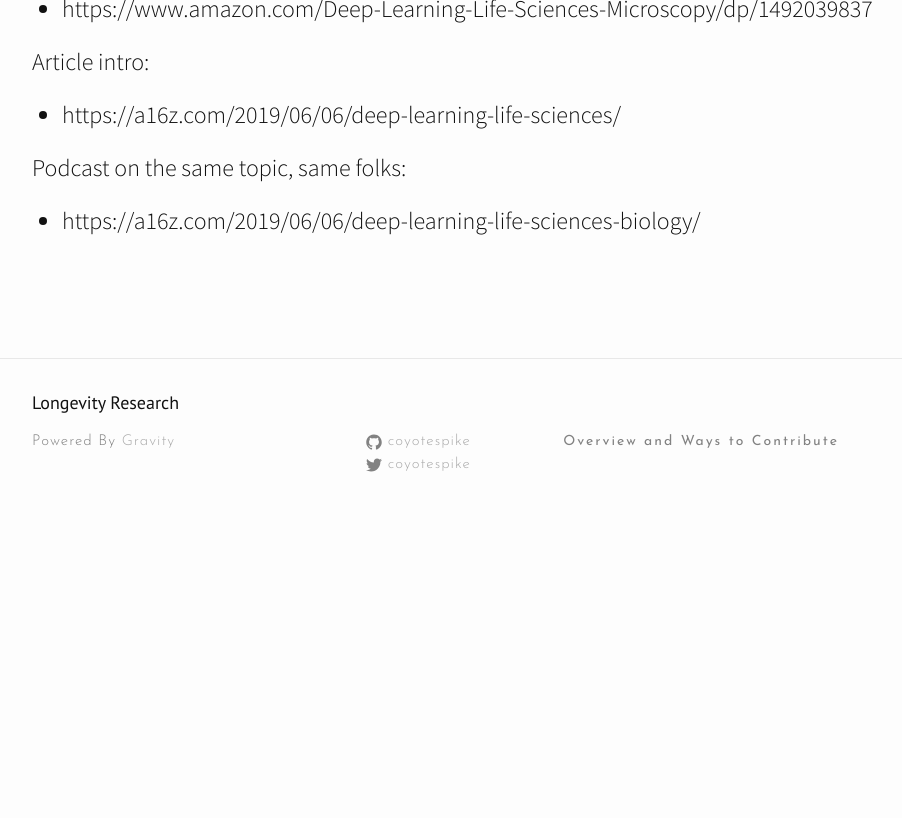
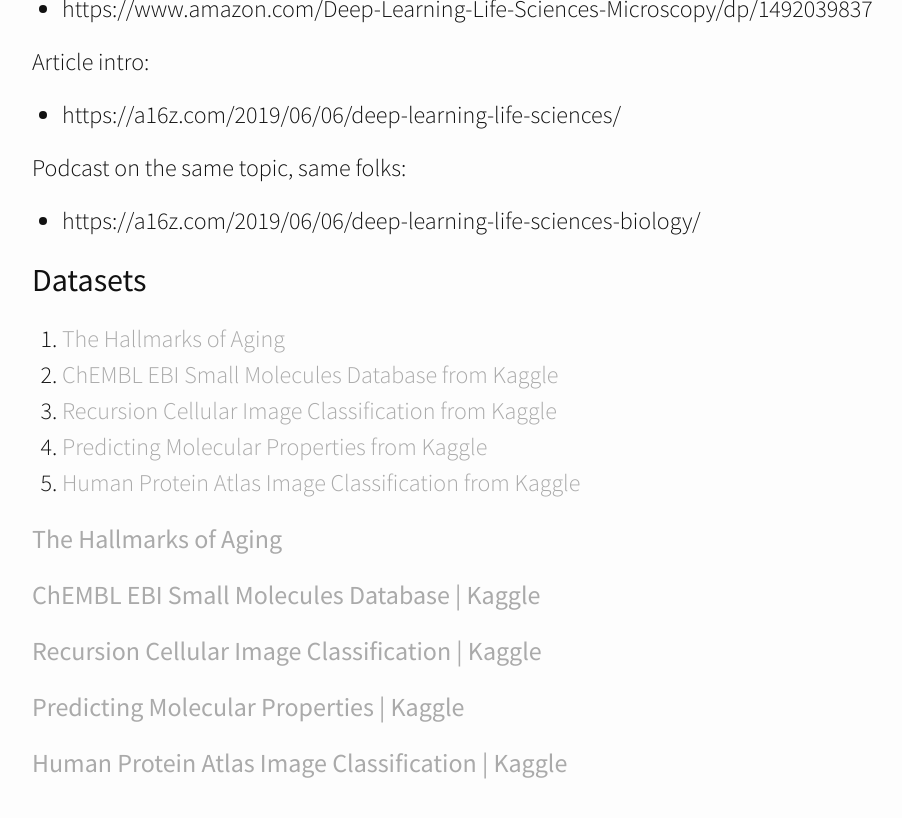
Before and after one commit to coyotespike/longevity, a Jekyll site: the page built from software.md, in a window 1280 px wide and 900 px high, scrolled down 653 px. Shown: the top 818 px of the window, without its empty margins (138-1040 px from the left). Built offline with Jekyll 4.4.1, drawn with Linux system fonts in a browser that asks for light colours; nearby versions of some CDN libraries; before the commit the page ends 1191 px from its top, so only the background shows below that.

Commit message:
Added datasets to software

```diff
--- a/software.md
+++ b/software.md
@@ -19,3 +19,31 @@
 
 Podcast on the same topic, same folks:
 - https://a16z.com/2019/06/06/deep-learning-life-sciences-biology/
+
+## Datasets
+1.  [The Hallmarks of Aging](#org2a777ba)
+2.  [ChEMBL EBI Small Molecules Database from Kaggle](#org42e7d4f)
+3.  [Recursion Cellular Image Classification from Kaggle](#org7f9dbe5)
+4.  [Predicting Molecular Properties from Kaggle](#orgbdbf819)
+5.  [Human Protein Atlas Image Classification from Kaggle](#orge901c4d)
+
+
+<a id="org2a777ba"></a>
+
+### [The Hallmarks of Aging](https://www.ncbi.nlm.nih.gov/pmc/articles/PMC3836174/)
+
+<a id="org42e7d4f"></a>
+
+### [ChEMBL EBI Small Molecules Database | Kaggle](https://www.kaggle.com/bigquery/ebi-chembl)
+
+<a id="org7f9dbe5"></a>
+
+### [Recursion Cellular Image Classification | Kaggle](https://www.kaggle.com/c/recursion-cellular-image-classification)
+
+<a id="orgbdbf819"></a>
+
+### [Predicting Molecular Properties | Kaggle](https://www.kaggle.com/c/champs-scalar-coupling)
+
+<a id="orge901c4d"></a>
+
+### [Human Protein Atlas Image Classification | Kaggle](https://www.kaggle.com/c/human-protein-atlas-image-classification)
```
